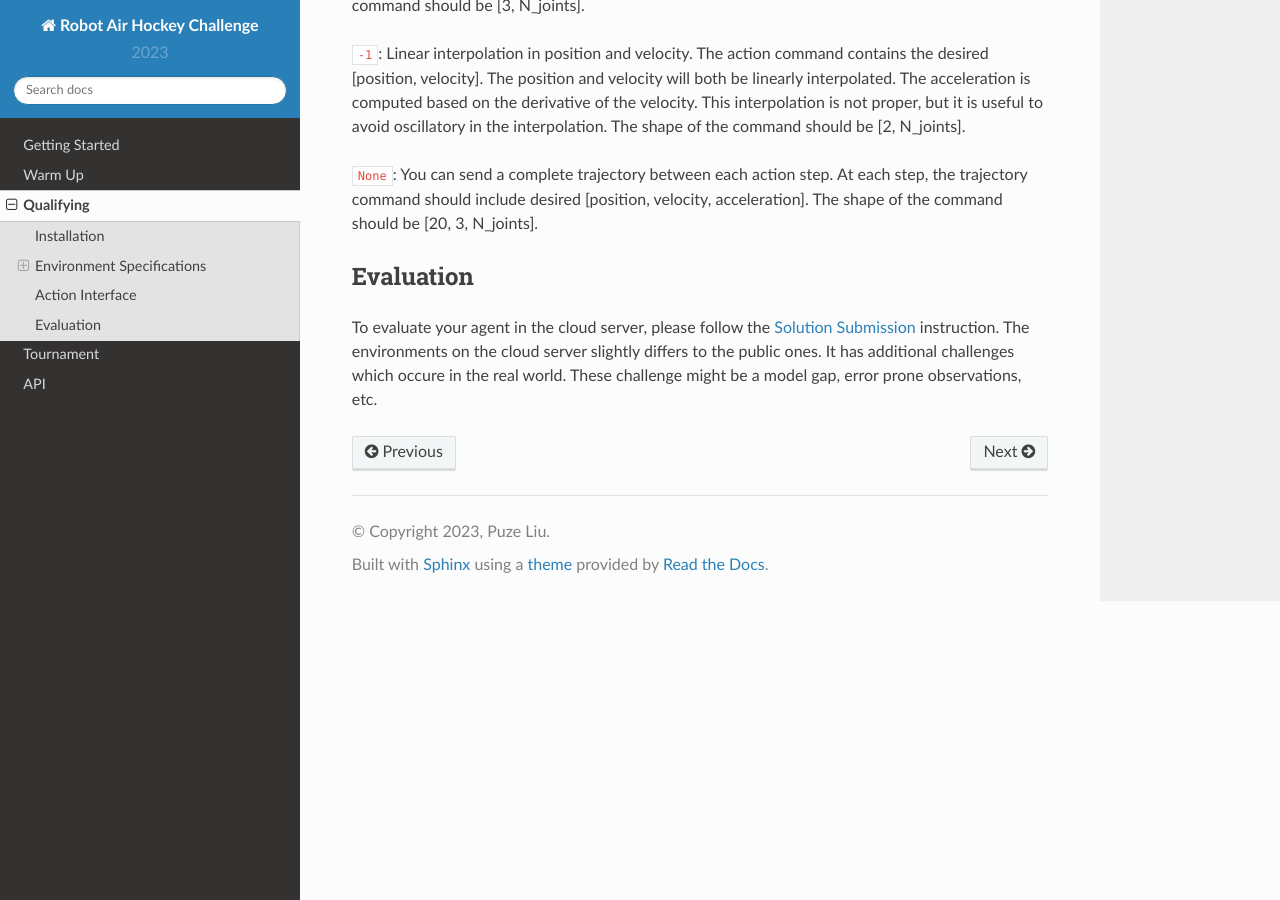
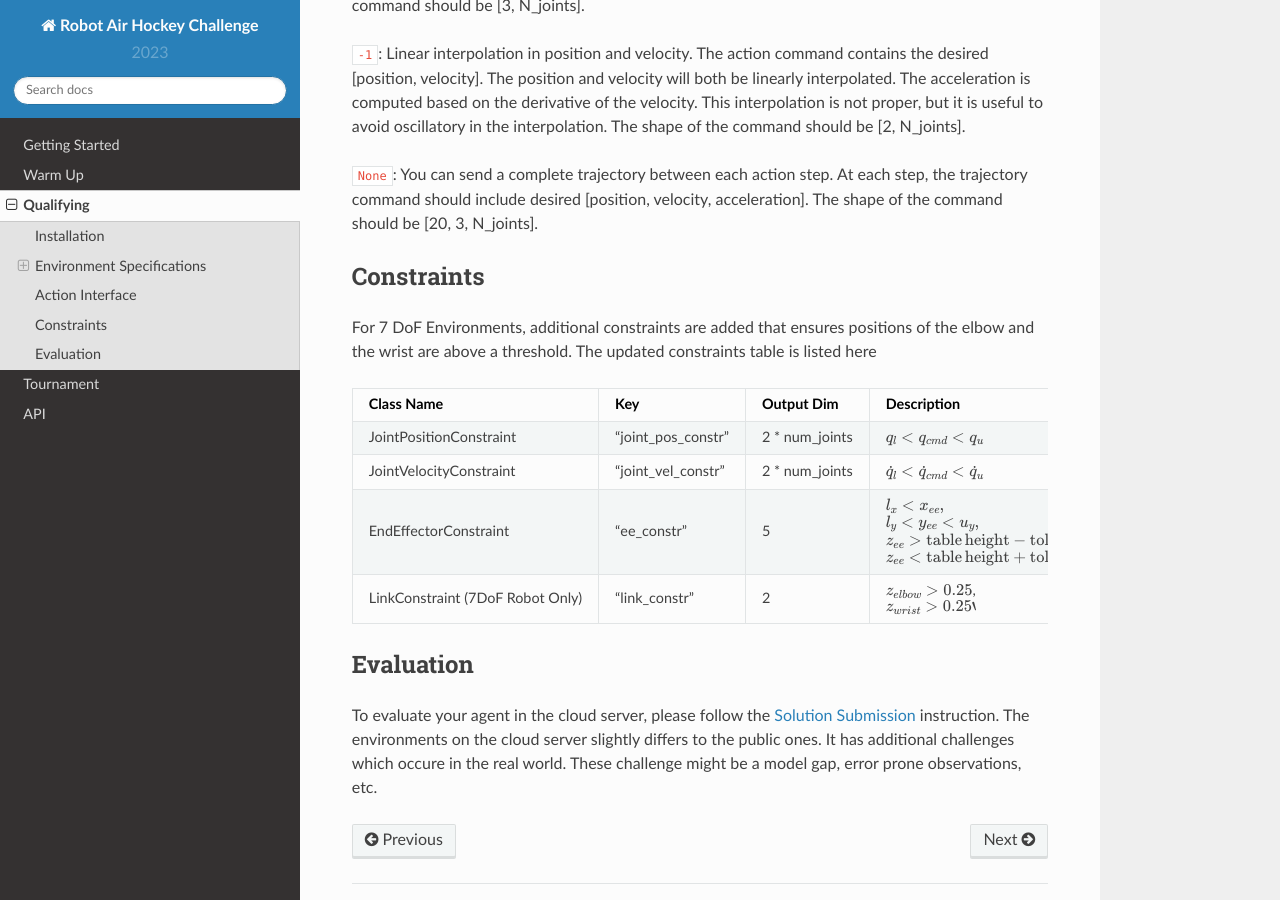
Before and after one commit to AirHockeyChallenge/air_hockey_challenge, a Sphinx documentation site: the page built from docs/source/qualifying.rst, in a window 1280 px wide and 900 px high, scrolled down 4134 px. Built offline with Sphinx 7.4.7 and the Read the Docs theme 2.0.0, drawn with Linux system fonts in a browser that asks for light colours.

Commit message:
Add new constraint on the elbow and wrist

```diff
--- a/docs/source/qualifying.rst
+++ b/docs/source/qualifying.rst
@@ -175,6 +175,46 @@ of the command should be [2, N_joints].
 ``None``: You can send a complete trajectory between each action step. At each step, the trajectory command
 should include desired [position, velocity, acceleration]. The shape of the command should be [20, 3, N_joints].
 
+
+Constraints
+-----------
+
+For 7 DoF Environments, additional constraints are added that ensures positions of the elbow and the wrist are
+above a threshold. The updated constraints table is listed here
+
+.. list-table::
+   :widths: 20 10 10 50
+   :header-rows: 1
+
+   * - Class Name
+     - Key
+     - Output Dim
+     - Description
+   * - JointPositionConstraint
+     - "joint_pos_constr"
+     - 2 * num_joints
+     - :math:`q_l < q_{cmd} < q_u`
+   * - JointVelocityConstraint
+     - "joint_vel_constr"
+     - 2 * num_joints
+     - :math:`\dot{q}_l < \dot{q}_{cmd} < \dot{q}_u`
+   * - EndEffectorConstraint
+     - "ee_constr"
+     - 5
+     - :math:`l_x < x_{ee},`
+
+       :math:`l_y < y_{ee} < u_y,`
+
+       :math:`z_{ee} > \mathrm{table\,height - tolerance}`,
+
+       :math:`z_{ee} < \mathrm{table\, height + tolerance}`.
+   * - LinkConstraint (7DoF Robot Only)
+     - "link_constr"
+     - 2
+     - :math:`z_{elbow} > 0.25`,
+
+       :math:`z_{wrist} > 0.25``
+
 Evaluation
 ----------
 
```
Also changed, not shown: docs/source/constraints.rst (+15 -9 lines), 6 other files.
